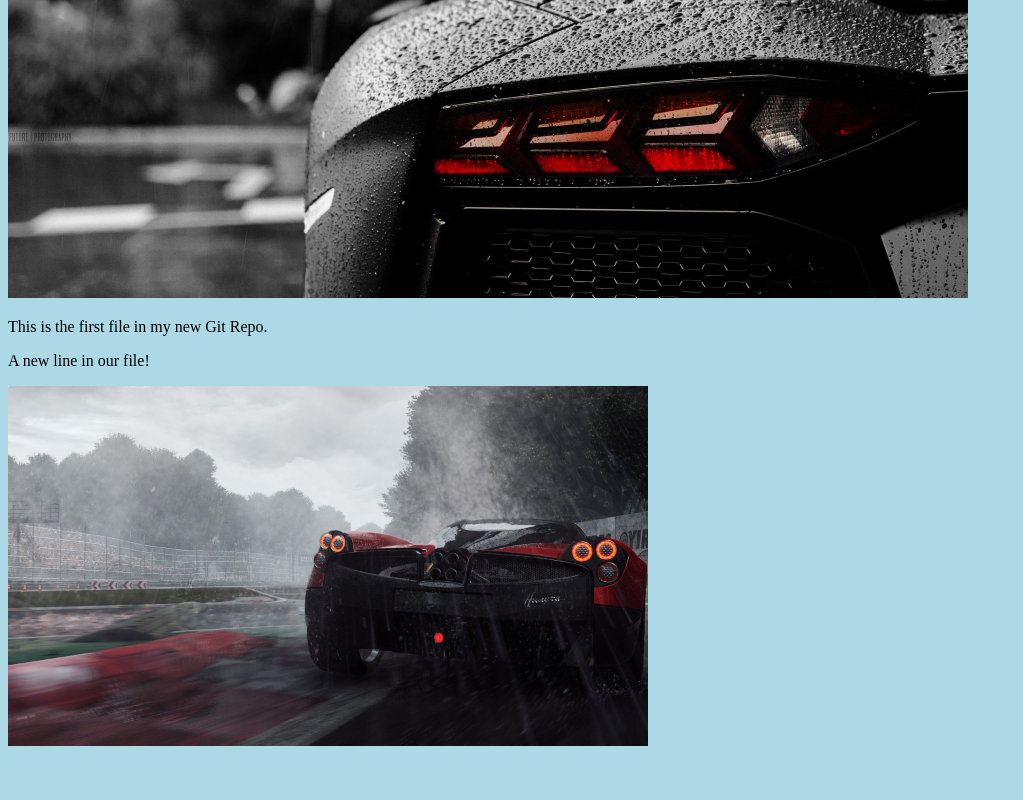
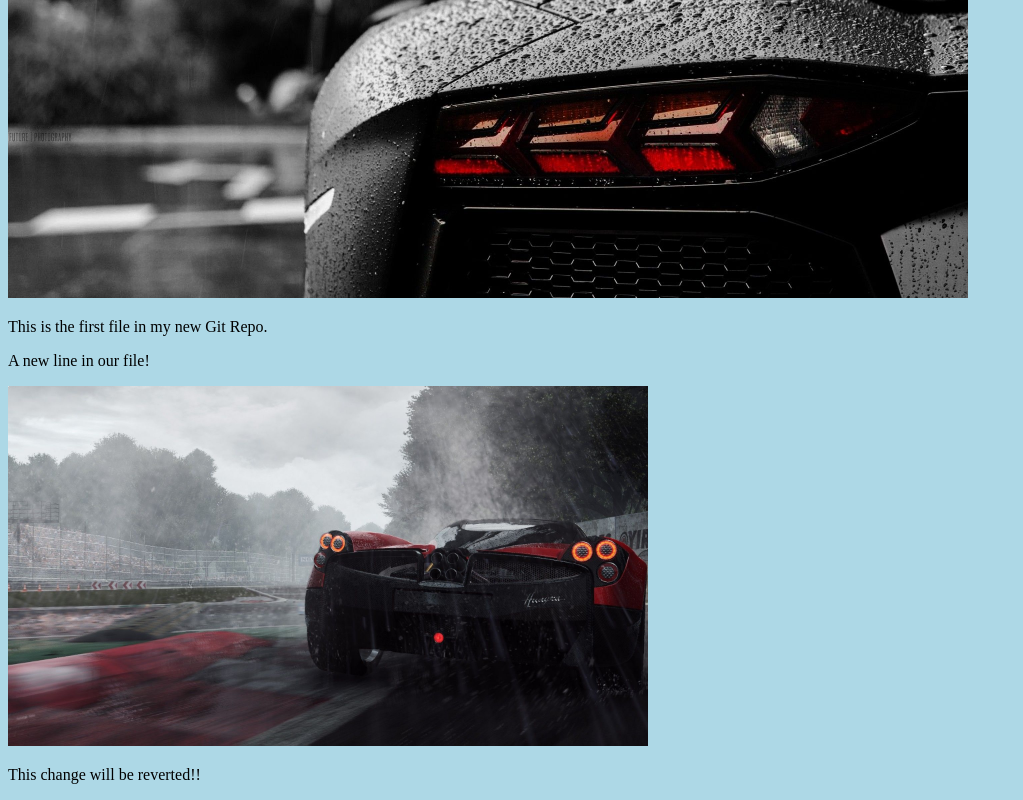
Before and after one commit to Fenil-Patel-09/hello-world, a plain HTML site: page index.html in a window 1280 px wide. Shown: the part 322-1122 px from the top of the page, without its empty margins (0-1023 px from the left). Before the commit the page ends 1080 px from the top, so only its background shows below. Drawn offline with Linux system fonts and the light colour scheme.

Commit message:
Added reverting change

```diff
--- a/index.html
+++ b/index.html
@@ -13,6 +13,7 @@
     <p>This is the first file in my new Git Repo.</p>
     <p>A new line in our file!</p>
     <div><img src="image2.jpg" alt="Hello Git" style="width:100%;max-width:640px"></div>
+    <p>This change will be reverted!!</p>
 </body>
 
 </html>
```
